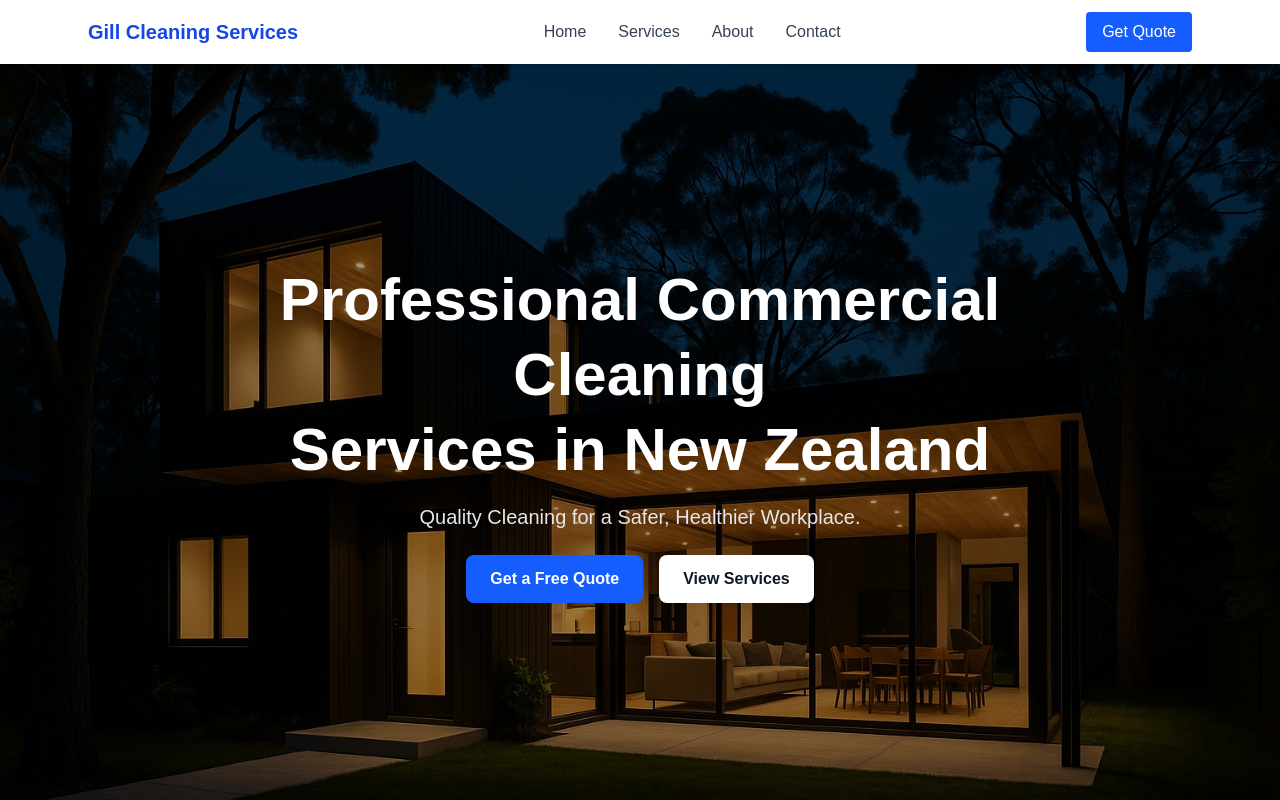
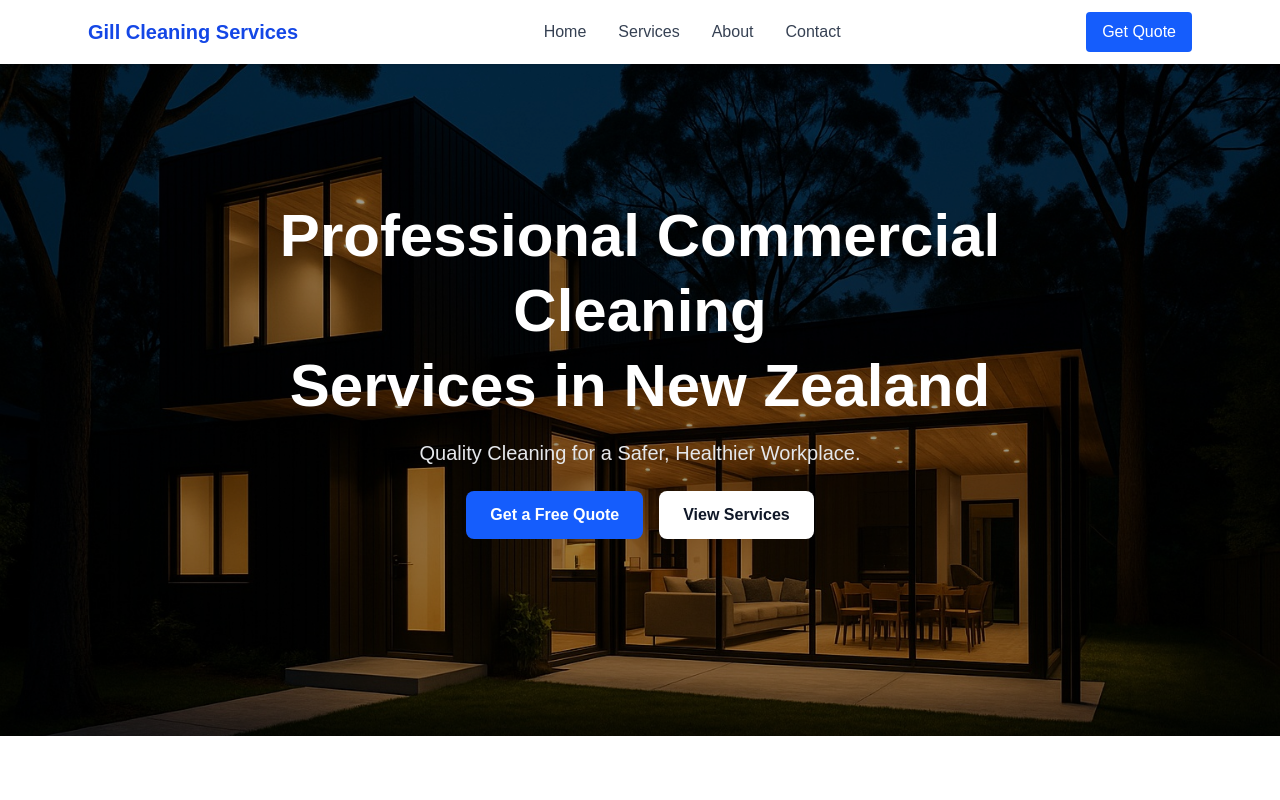
Before and after one commit to uddinmubeen70-hue/gill-cleaning-services-website, a Next.js app: page / in a window 1280 px wide. Shown: the top 800 px of the page. Built offline with nearby package versions, Linux system fonts and the light colour scheme.

Commit message:
Fix layout header spacing

```diff
--- a/app/layout.tsx
+++ b/app/layout.tsx
@@ -11,12 +11,7 @@ export default function RootLayout({
     <html lang="en">
       <body className="bg-white">
         <Header />
-
-        {/* Header height compensation */}
-        <main className="pt-16">
-          {children}
-        </main>
-
+        {children}
         <Footer />
       </body>
     </html>
```
